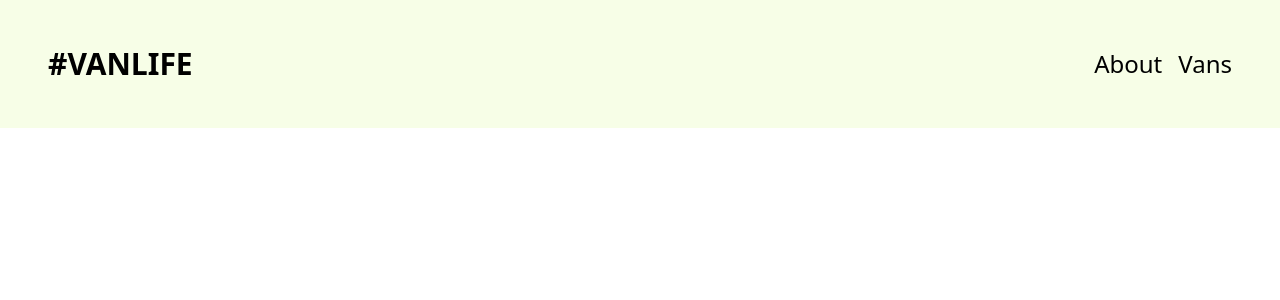
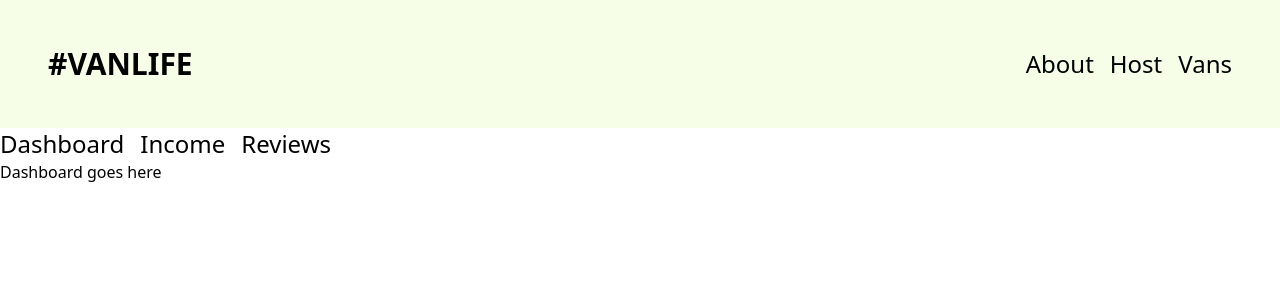
Before and after one commit to serapieTuyishime/vanlife, a React (Create React App) app: page /host in a window 1280 px wide. Before the commit this address had no page. Shown: the top 300 px of the page. Built offline with nearby package versions, Linux system fonts and the light colour scheme; what miragejs would draw is missing.

Commit message:
Feat: implemented the basic nested routes

```diff
--- a/src/App.jsx
+++ b/src/App.jsx
@@ -7,6 +7,11 @@
 import Footer from "./components/Footer";
 import VansList from "./pages/VansList";
 import VanDetails from "./pages/VanDetails";
+import Income from "./pages/Host/Income";
+import Reviews from "./pages/Host/Reviews";
+import HostNavigation from "./components/ui/HostNavigation";
+import HostLayout from "./components/Layouts/HostLayout";
+import Dashboard from "./pages/Host/Dashboard";
 
 function App() {
     return (
@@ -17,6 +22,12 @@
                 <Route path="/about" element={<About />} />
                 <Route path="/vans" element={<VansList />} />
                 <Route path="/vans/:id" element={<VanDetails />} />
+                <Route path="/host" element={<HostLayout />}>
+                    <Route path="/host/" element={<Dashboard />} />
+                    <Route path="/host/dashboard" element={<Dashboard />} />
+                    <Route path="/host/income" element={<Income />} />
+                    <Route path="/host/reviews" element={<Reviews />} />
+                </Route>
             </Routes>
             {/* <Footer /> */}
         </BrowserRouter>
--- /dev/null
+++ b/src/components/Layouts/HostLayout.jsx
@@ -0,0 +1,14 @@
+import React from "react";
+import HostNavigation from "../ui/HostNavigation";
+import { Outlet } from "react-router-dom";
+
+const HostLayout = () => {
+    return (
+        <div>
+            <HostNavigation />
+            <Outlet />
+        </div>
+    );
+};
+
+export default HostLayout;
--- a/src/components/Navigation.jsx
+++ b/src/components/Navigation.jsx
@@ -10,6 +10,9 @@
                 <Link to="/about" className="text-2xl">
                     About
                 </Link>
+                <Link to="/host" className="text-2xl">
+                    Host
+                </Link>
                 <Link to="/vans" className="text-2xl">
                     Vans
                 </Link>
--- a/src/components/ui/HostNavigation.jsx
+++ b/src/components/ui/HostNavigation.jsx
@@ -10,10 +10,7 @@
             <Link to="/host/income" className="text-2xl">
                 Income
             </Link>
-            <Link to="/host/income" className="text-2xl">
-                Vans
-            </Link>
-            <Link to="/host/income" className="text-2xl">
+            <Link to="/host/reviews" className="text-2xl">
                 Reviews
             </Link>
         </div>
--- /dev/null
+++ b/src/pages/Host/Dashboard.jsx
@@ -0,0 +1,7 @@
+import React from "react";
+
+const Dashboard = () => {
+    return <div>Dashboard goes here</div>;
+};
+
+export default Dashboard;
--- /dev/null
+++ b/src/pages/Host/Income.jsx
@@ -0,0 +1,7 @@
+import React from "react";
+
+const Income = () => {
+    return <div>This is the income page</div>;
+};
+
+export default Income;
--- /dev/null
+++ b/src/pages/Host/Reviews.jsx
@@ -0,0 +1,7 @@
+import React from "react";
+
+const Reviews = () => {
+    return <div>This is the reviews page</div>;
+};
+
+export default Reviews;
```
Also changed, not shown: src/pages/Host/Index.jsx (deleted).
